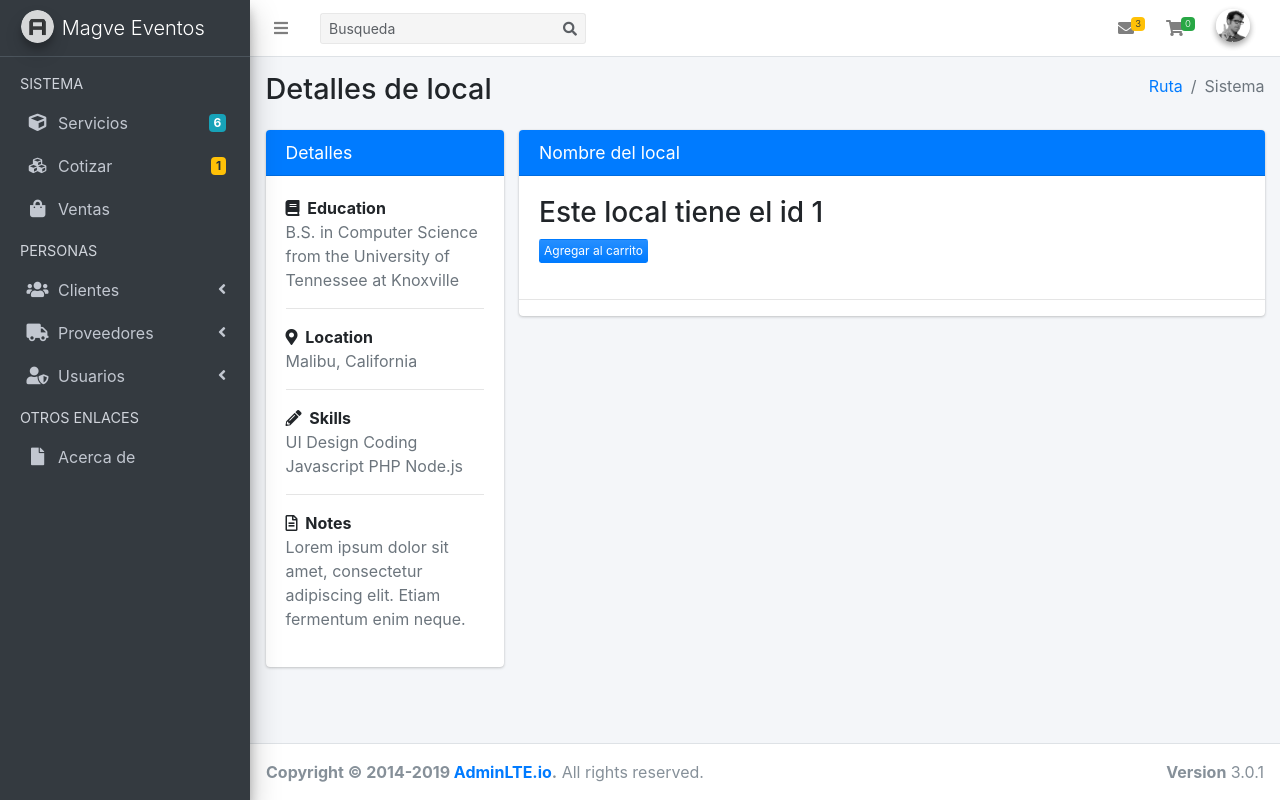
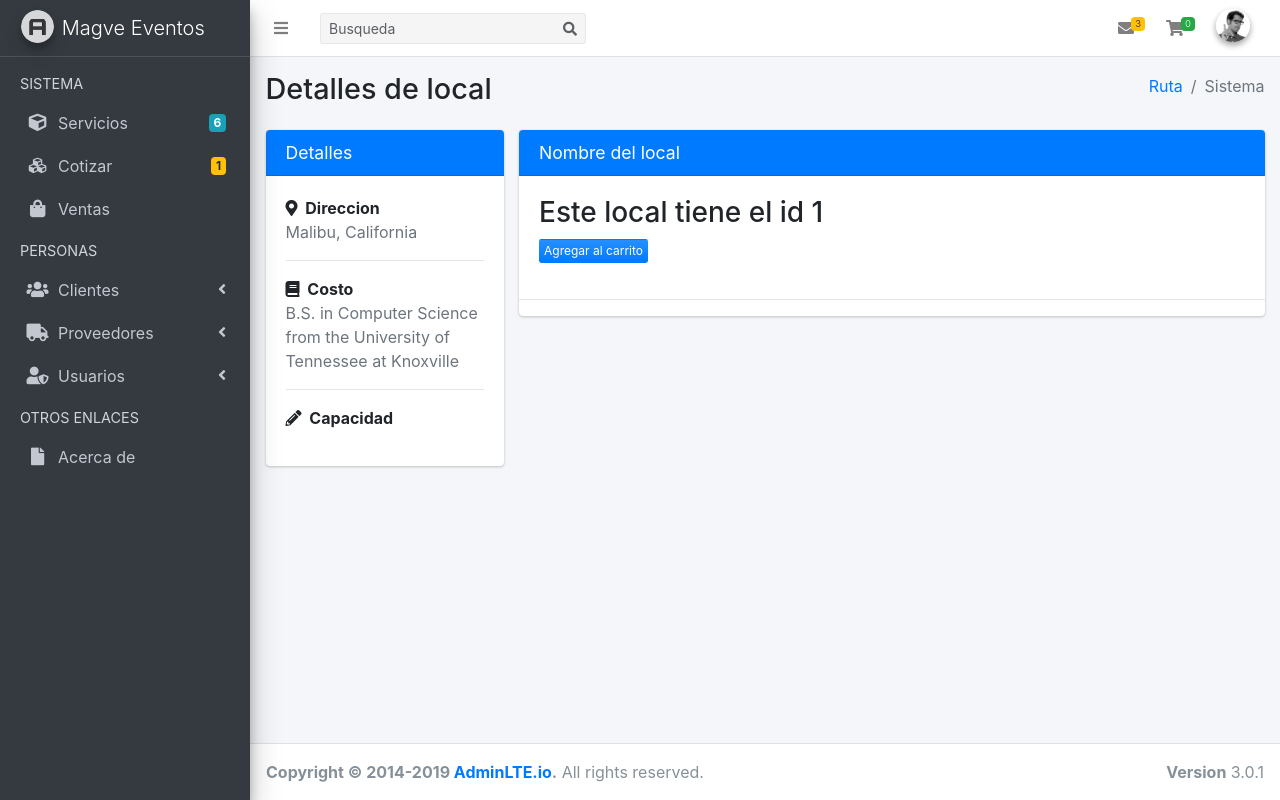
Before and after one commit to cesarverlini/Magve, a CodeIgniter app: page /api_locales/index.php/sistema/servicios/local/1 in a window 1280 px wide. Run offline with CodeIgniter, Linux system fonts and the light colour scheme; some libraries are stand-ins or nearby versions.

Commit message:
detalle locales con api

```diff
--- a/application/views/adminlte-3.0.1/footer.php
+++ b/application/views/adminlte-3.0.1/footer.php
@@ -49,7 +49,7 @@
 			var cargar_ajax_put = {
 				run_server_ajax: function(_url, _data = null){
 					var json_result = $.ajax({
-					url: 'http://api.integradoraenm.com/index.php/' + _url,
+					url: 'http://localhost/api_locales/index.php/' + _url,
 					dataType: "json",
 					method: "put",
 					async: false,
@@ -62,12 +62,14 @@
 					return json_result;
 				}
 			}
+			// url: 'http://api.integradoraenm.com/index.php/' + _url,
+
 			// url: 'http://localhost/api_locales/index.php/' + _url,
 
 			var cargar_ajax_get = {
 				run_server_ajax: function(_url, _data = null){
 					var json_result = $.ajax({
-					url:'http://api.integradoraenm.com/index.php/' + _url,
+					url:'http://localhost/api_locales/index.php/' + _url,
 					dataType: "json",
 					method: "get",
 					async: false,
--- a/application/views/servicios/local_detalle.php
+++ b/application/views/servicios/local_detalle.php
@@ -9,29 +9,29 @@
                     </div>
                     <!-- /.card-header -->
                     <div class="card-body">
-                        <strong><i class="fas fa-book mr-1"></i> Education</strong>
-                        <p class="text-muted">
+
+						<strong><i class="fas fa-map-marker-alt mr-1" ></i> Direccion</strong>
+                        <p class="text-muted" id="direccion">Malibu, California</p>
+
+                        <hr>
+                        <strong><i class="fas fa-book mr-1"></i> Costo</strong>
+                        <p class="text-muted" id="costo">
                         B.S. in Computer Science from the University of Tennessee at Knoxville
                         </p>
                         <hr>
 
-                        <strong><i class="fas fa-map-marker-alt mr-1"></i> Location</strong>
-                        <p class="text-muted">Malibu, California</p>
-
-                        <hr>
-
-                        <strong><i class="fas fa-pencil-alt mr-1"></i> Skills</strong>
-                        <p class="text-muted">
-                        <span class="tag tag-danger">UI Design</span>
+                        <strong><i class="fas fa-pencil-alt mr-1"></i> Capacidad</strong>
+                        <p class="text-muted" id="capacidad">
+                        <!-- <span class="tag tag-danger">UI Design</span>
                         <span class="tag tag-success">Coding</span>
                         <span class="tag tag-info">Javascript</span>
                         <span class="tag tag-warning">PHP</span>
-                        <span class="tag tag-primary">Node.js</span>
+                        <span class="tag tag-primary">Node.js</span> -->
                         </p>
 
-                        <hr>
+                        <!-- <hr>
                         <strong><i class="far fa-file-alt mr-1"></i> Notes</strong>
-                        <p class="text-muted">Lorem ipsum dolor sit amet, consectetur adipiscing elit. Etiam fermentum enim neque.</p>
+                        <p class="text-muted">Lorem ipsum dolor sit amet, consectetur adipiscing elit. Etiam fermentum enim neque.</p> -->
                     </div>
                 <!-- /.card-body -->
                 </div>
@@ -45,7 +45,7 @@
                     </div>
                     <!-- /.card-header -->
                     <div class="card-body">
-                        <h3>Este local tiene el id <?= $id_local; ?></h3>
+                        <h3 id="nombrelocal">Este local tiene el id <?= $id_local; ?></h3>
                         <a href="<?php echo base_url('carrito/comprar/'.$id_local); ?>" class="btn btn-xs bg-gradient-primary">Agregar al carrito</a>
                     </div>
                     <hr>
--- /dev/null
+++ b/assets/js/servicios/local.js
@@ -0,0 +1,14 @@
+var url = $(location).attr('href');
+var segments = url.split('/');
+var id = segments[6]; //para agarrar el id enviando en la url
+$(function () {
+	locales = cargar_ajax_get.run_server_ajax('Locales/local/'+id);
+	$.each( locales.locales, function( key, value ) {
+		local = value;
+		$('#nombrelocal').text(local.nombre);
+		$('#direccion').text(local.direccion);
+		$('#costo').text("$ "+local.costo);
+		$('#capacidad').text("Este local tiene capacidad para "+local.capacidad+" personas");
+
+	});
+})
```
Also changed, not shown: assets/js/servicios/locales.js (indentation only).
